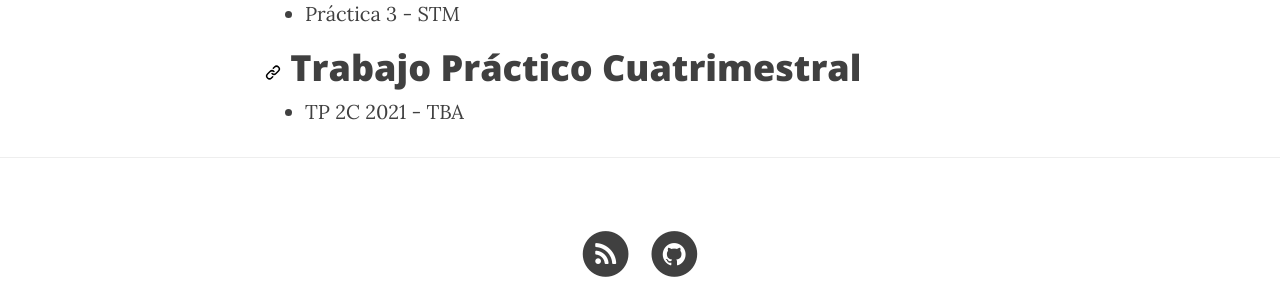
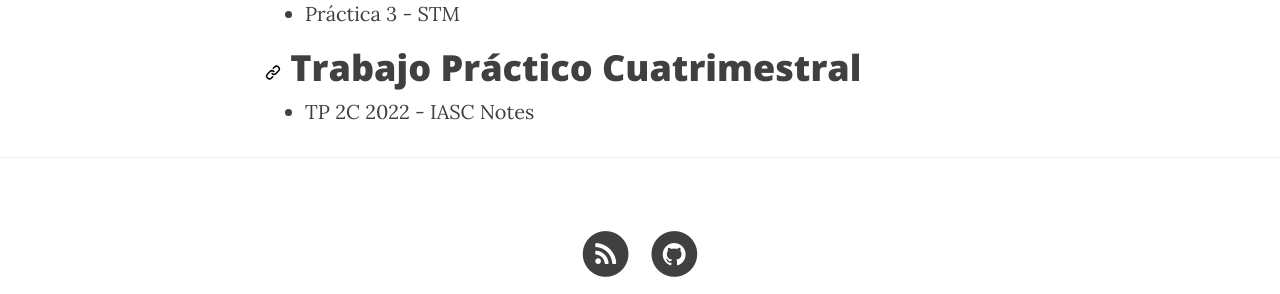
Before and after one commit to arquitecturas-concurrentes/arquitecturas-concurrentes.github.io, a Jekyll site: the page built from cursada.md, in a window 1280 px wide and 900 px high, scrolled down 2322 px. Shown: the part 503-797 px from the top of the window. Built offline with Jekyll 4.4.1, drawn with Linux system fonts in a browser that asks for light colours; nearby versions of some CDN libraries.

Commit message:
Add tp link

```diff
--- a/cursada.md
+++ b/cursada.md
@@ -41,4 +41,4 @@
 
 # Trabajo Práctico Cuatrimestral #
 
-* [TP 2C 2021 - TBA]()
+* [TP 2C 2022 - IASC Notes](https://docs.google.com/document/d/1Oy7tNtCV3-BzthtaMwHOMLoghpMZj5JcvUuSoc4xyr0/edit?usp=sharing)
```
